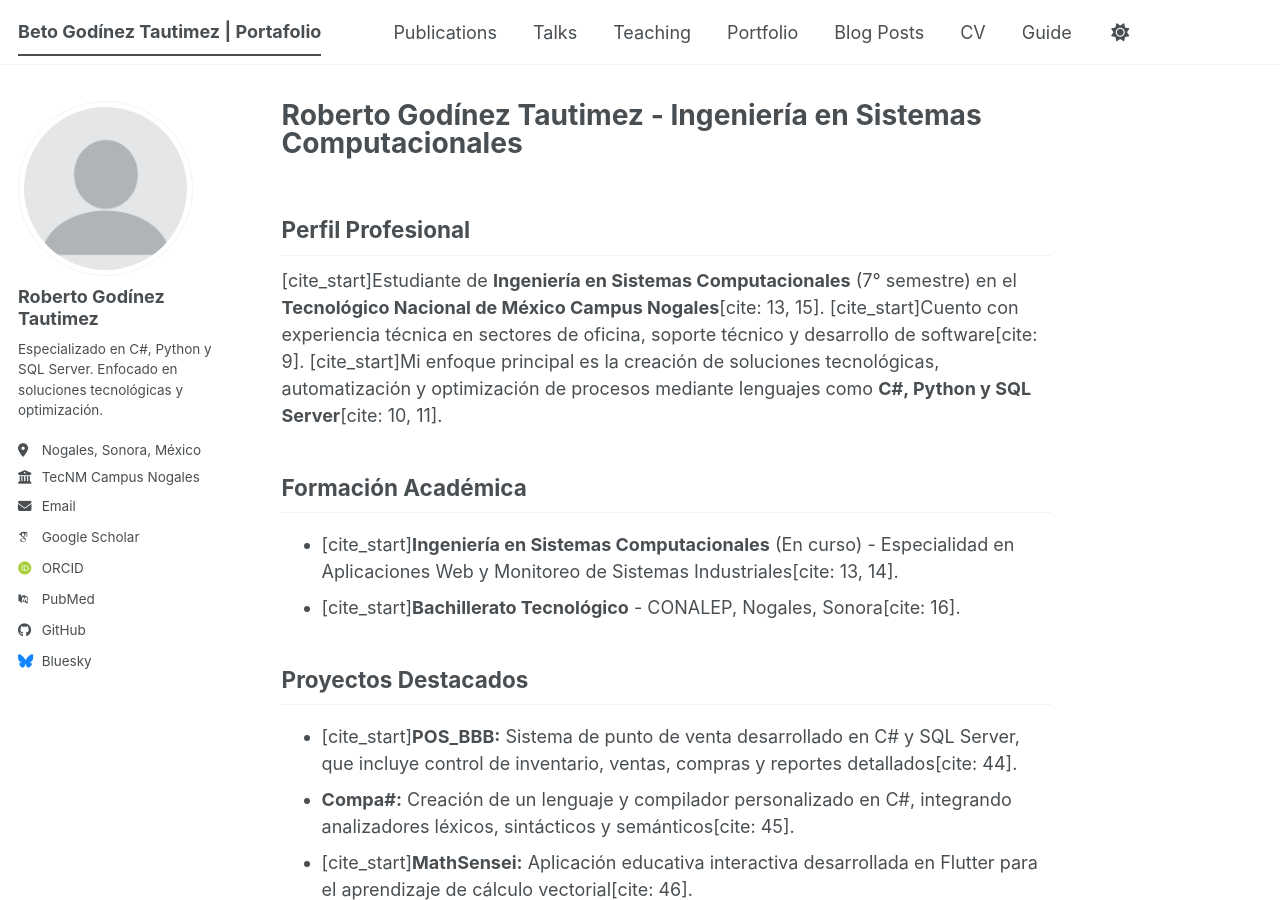
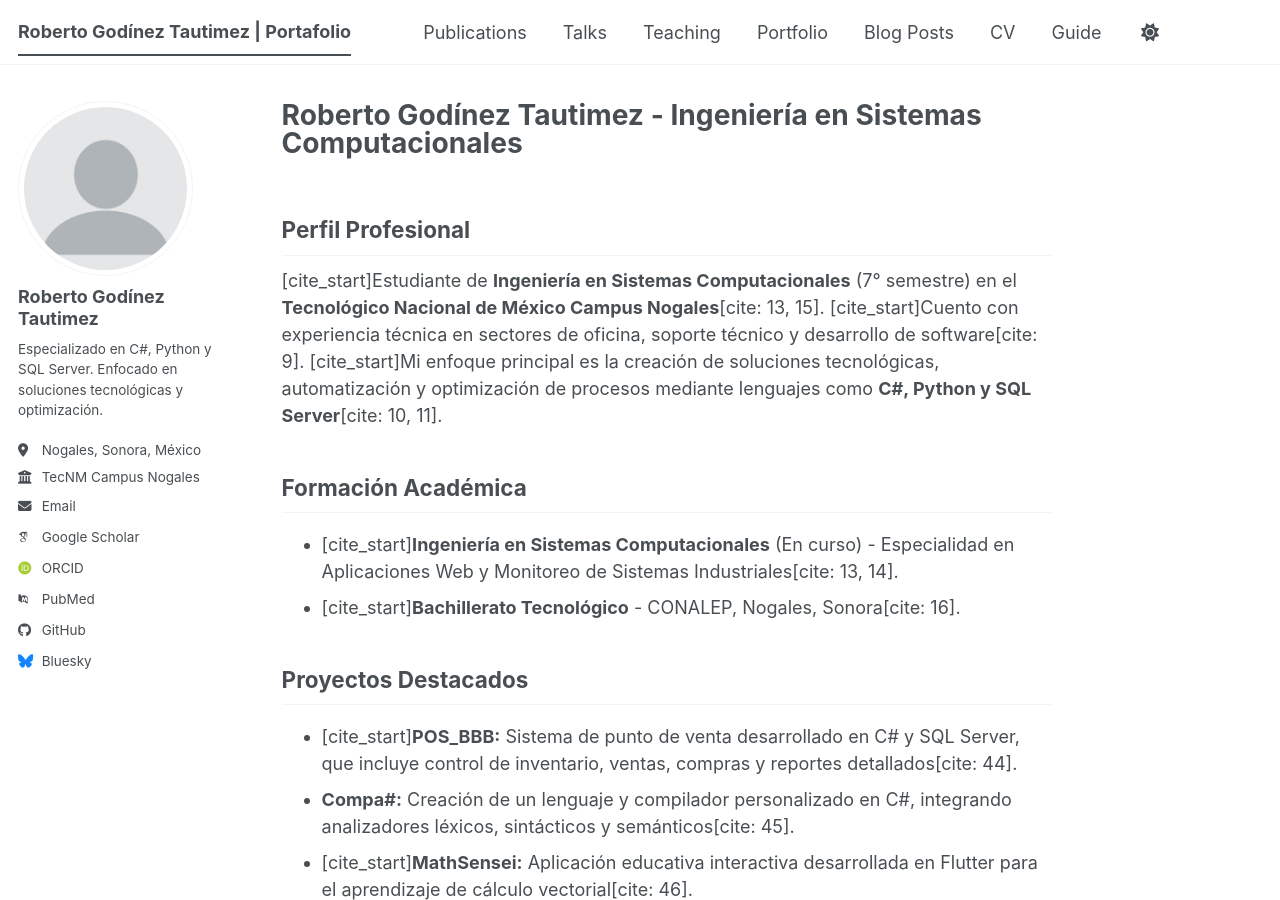
Before and after one commit to Betogodinezz/Portafolio, a Jekyll site: the page built from _pages/about.md, in a window 1280 px wide and 900 px high. Built offline with Jekyll 4.4.1, drawn with Linux system fonts in a browser that asks for light colours; some web fonts are replaced; a script bundle is joined from its source files by our own code; library files that are not in the unit come from our copies.

Commit message:
Update site title and description in config
Updated title and description to reflect correct name and institution.

```diff
--- a/_config.yml
+++ b/_config.yml
@@ -7,11 +7,9 @@
 # server process.
 
 # Basic Site Settings
-locale: "es-MX"
-template: "academicpages"
-title: "Beto Godínez Tautimez | Portafolio"
+title: "Roberto Godínez Tautimez | Portafolio"
 name: "Roberto Godínez Tautimez"
-description: "Estudiante de Ingeniería en Sistemas Computacionales en el ITN."
+description: "Estudiante de Ingeniería en Sistemas Computacionales en el TecNM Nogales."
 url: "https://betogodinezz.github.io"
 baseurl: "/Portafolio"
 repository: "betogodinezz/Portafolio"
```
